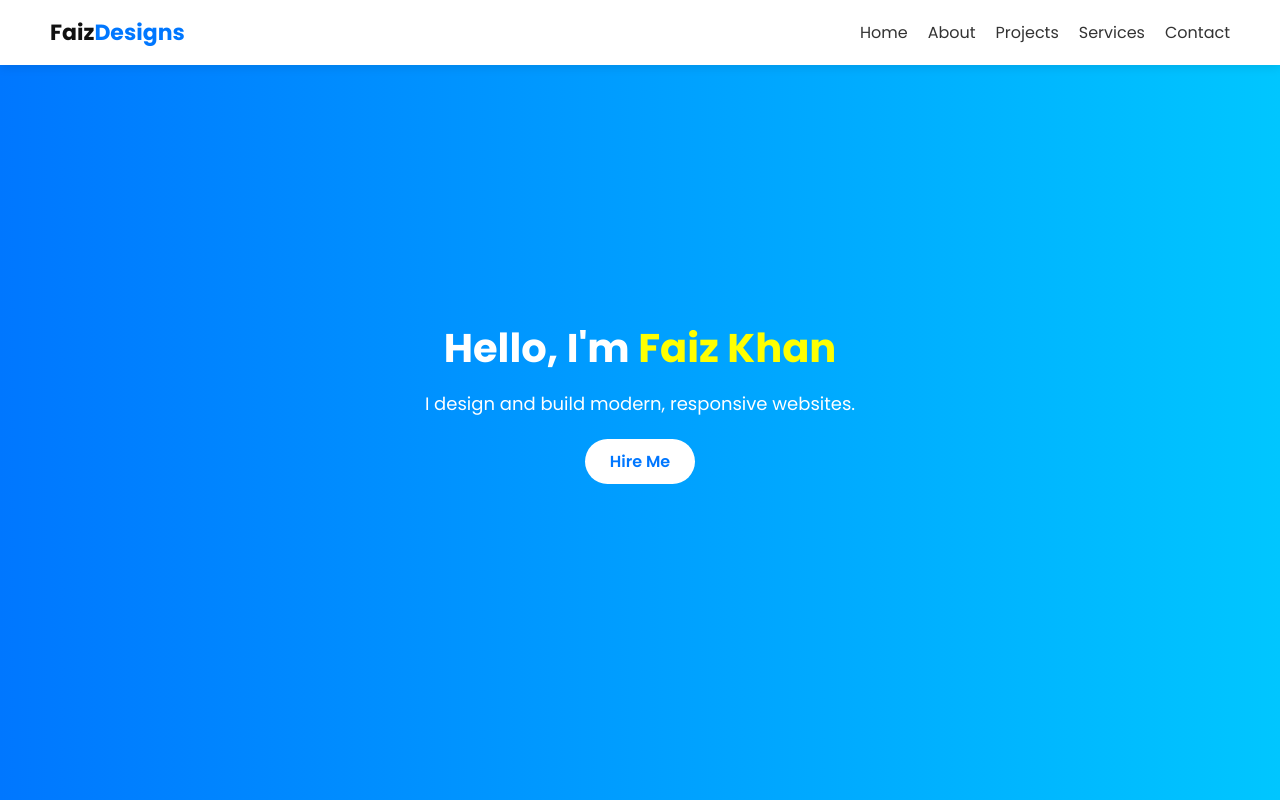
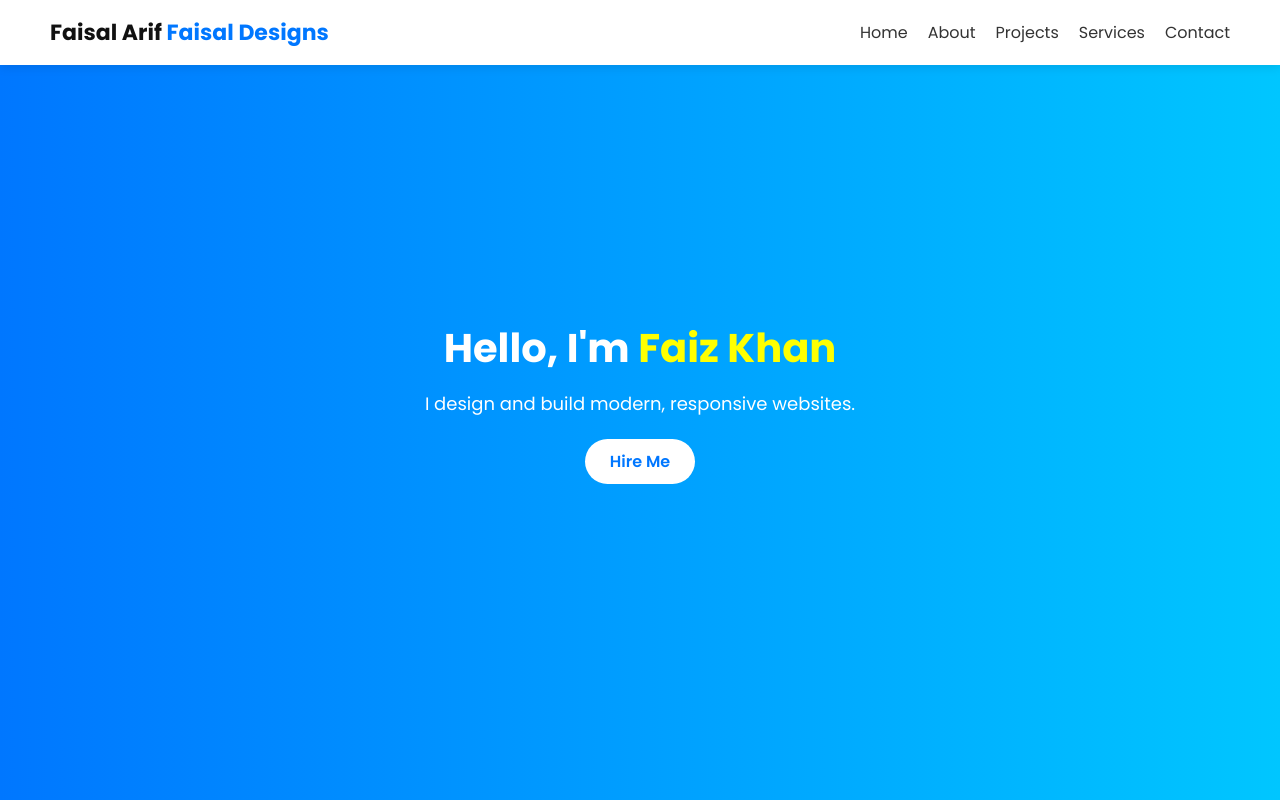
Before and after one commit to faizkhan899088-dot/Growthviadigital., a plain HTML site: page index.html in a window 1280 px wide. Shown: the top 800 px of the page. Drawn offline with Linux system fonts and the light colour scheme.

Commit message:
Update index.html

```diff
--- a/index.html
+++ b/index.html
@@ -65,7 +65,7 @@
   <!-- Navbar -->
   <header>
     <nav class="navbar">
-      <div class="logo">Faiz<span>Designs</span></div>
+      <div class="logo">Faisal Arif <span>Faisal Designs</span></div>
       <ul class="nav-links">
         <li><a href="#home">Home</a></li>
         <li><a href="#about">About</a></li>
```
